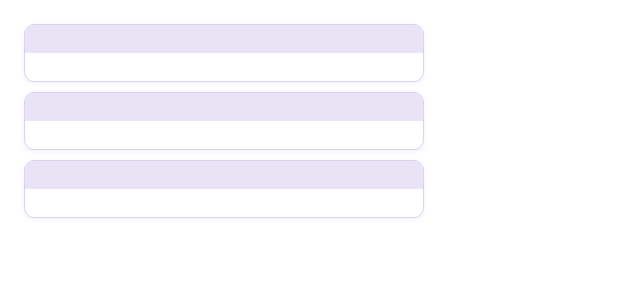
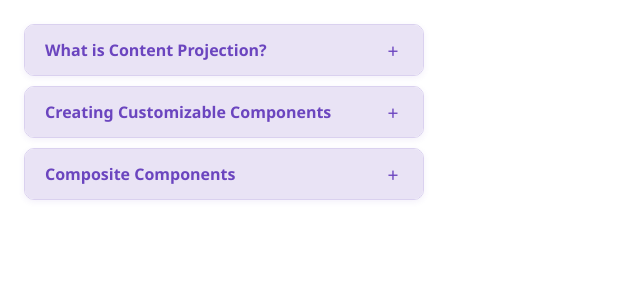
Before and after one commit to kobi-hari-udemy/reusable-angular-components, an Angular app in the folder demo/05. fun-with-content/: page / in a window 1280 px wide. Shown: the top 300 px of the page, without its empty margins (0-640 px from the left). Built offline with nearby package versions, Linux system fonts and the light colour scheme.

Commit message:
S04L02 - Initial Implementation of Expander

```diff
--- a/demo/05. fun-with-content/src/app/components/expander/expander.html
+++ b/demo/05. fun-with-content/src/app/components/expander/expander.html
@@ -1,6 +1,17 @@
 <div class="header-area">
+  {{ header() }}
 </div>
 <div class="toggle-area">
+  <button (click)="toggle()">
+    @if (isExpanded()) {
+      -
+    } @else {
+      +
+    }
+  </button>
 </div>
-<div class="content-area">
-</div>
+@if (isExpanded()) {
+  <div class="content-area">
+    {{ content() }}
+  </div>
+}
--- a/demo/05. fun-with-content/src/app/components/expander/expander.ts
+++ b/demo/05. fun-with-content/src/app/components/expander/expander.ts
@@ -1,4 +1,4 @@
-import { Component } from '@angular/core';
+import { Component, computed, input, signal } from '@angular/core';
 
 @Component({
   selector: 'app-expander',
@@ -7,5 +7,17 @@ import { Component } from '@angular/core';
   styleUrl: './expander.scss',
 })
 export class ExpanderComponent {
+  readonly #isExpanded = signal(false);
+
+  readonly isExpanded = this.#isExpanded.asReadonly();
+  readonly isCollapsed = computed(() => !this.isExpanded());
+
+  toggle() {
+    this.#isExpanded.update(v => !v);
+  }
+
+
+  readonly header = input('');
+  readonly content = input('');
 
 }
```
